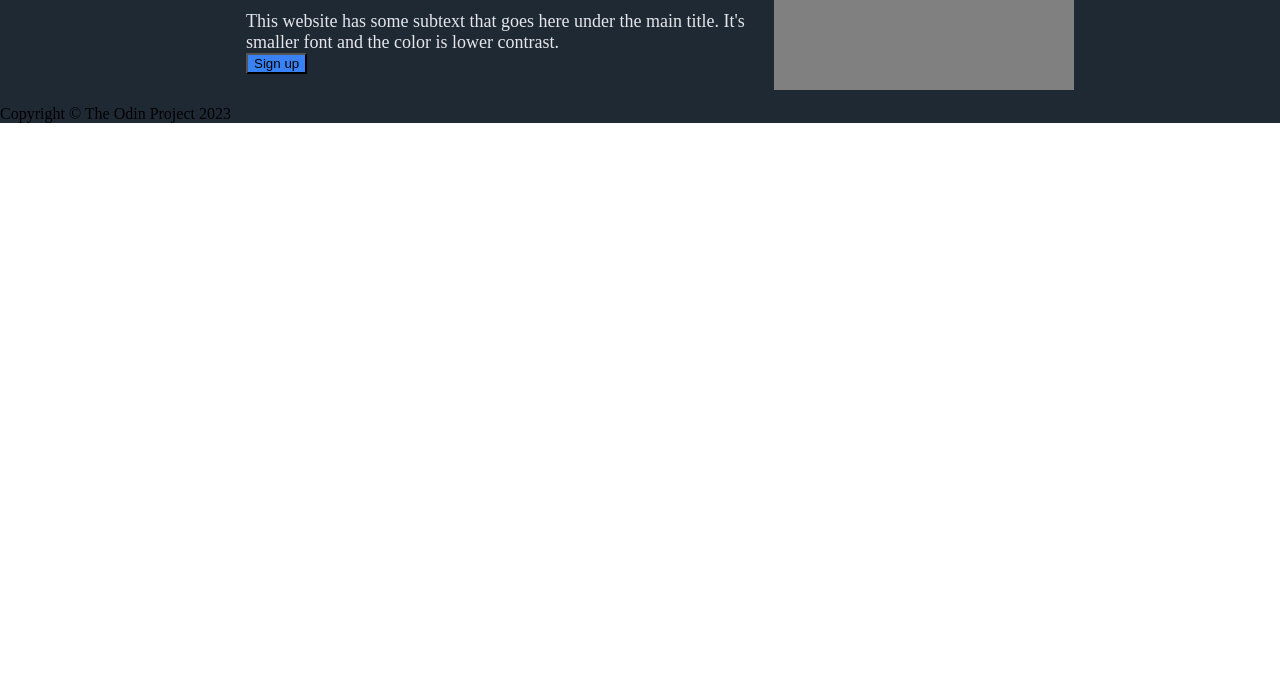
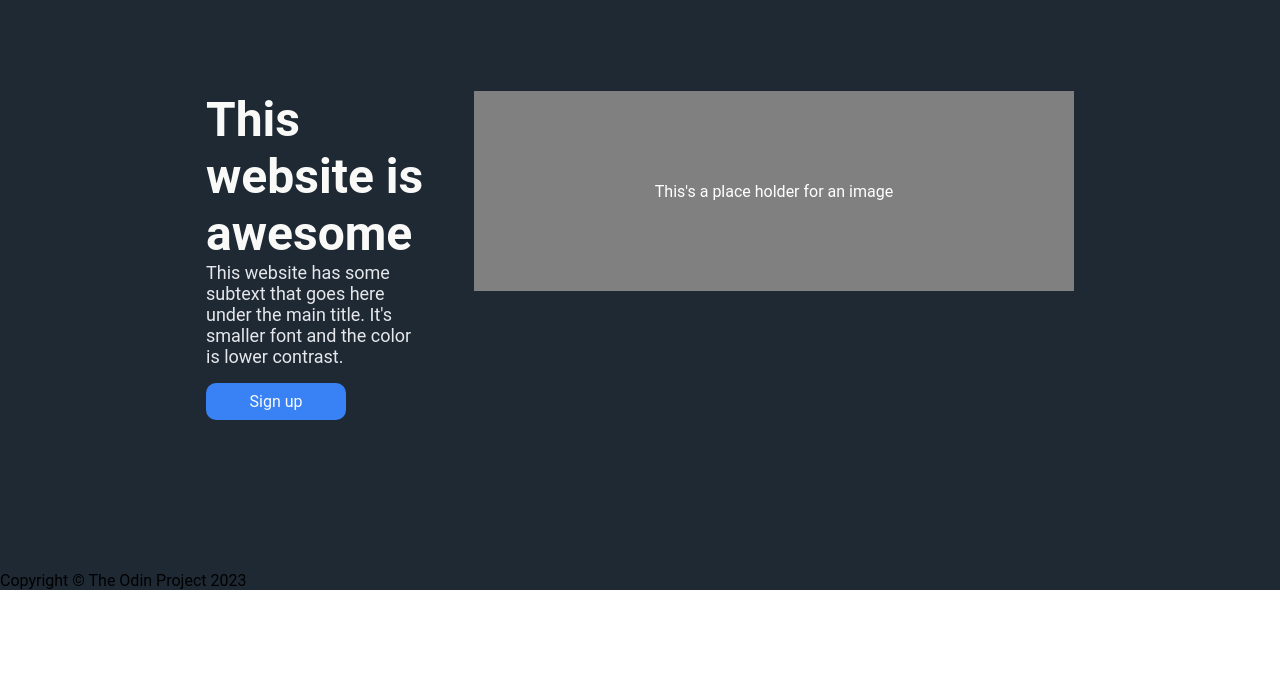
Before and after one commit to Roomarok/odin-site, a plain HTML site: page index.html in a window 1280 px wide. Shown: the part 102-800 px from the top of the page. Drawn offline with Linux system fonts and the light colour scheme.

Commit message:
Fixed(cima) spacing, mainly stylistic and color. Finished (cima, hero and header)

```diff
--- a/index.html
+++ b/index.html
@@ -23,7 +23,7 @@
                 <ul class="hero-text">
                     <li class="main-text">This website is awesome</li>
                     <li class="second-text">This website has some subtext that goes here under the main title. It's smaller font and the color is lower contrast.</li>
-                    <li><button>Sign up</button></li>
+                    <li><p class="blue-button">Sign up</p></li>
                 </ul>
                 <div class="gray-block">
                     <p class="text">This's a place holder for an image</p>
--- a/styles.css
+++ b/styles.css
@@ -1,21 +1,29 @@
 body {
     margin: 0;
+    font-family: "roboto", arial;
 }
  /* Small Itens */
 
 .gray-block {
     background-color: gray;
-    height: 150px;
-    width: 300px;
-    flex: 2 1 1;
-}
-.text {
-    color: white;
-    background-color: gray;
+    height: 200px;
+    width: 600px;
+    margin-left: 50px;
+    flex: 0 0 auto;
+    display: flex;
+    justify-content: center;
+    align-items: center;
 }
 
-button {
+.blue-button {
+    flex: 0 0 auto;
+    height: 37px;
+    width: 140px;
+    color: #f9faf8;
     background-color: #3882f6;
+    border-radius: 10px;
+    text-align: center;
+    line-height: 37px;
 }
 
 .logo {
@@ -24,14 +32,20 @@ button {
     font-weight: bold;
 }
 /* Texts */
-
+.text {
+    color: white;
+    background-color: gray;
+}
 .main-text {
     color: #f9faf8;
     font-size: 48px;
-    font-weight: extra-bold;
+    font-weight: bold;
 }
 
-.cima,.baixo {
+.cima {
+    background-color: #1f2934;
+}
+.baixo {
     background-color: #1f2934;
 }
 .box {
@@ -45,11 +59,6 @@ button {
     color: #e5e7eb;
     font-size: 18px;
 }
-.hero-text {
-    display: flex;
-    flex-direction: column;
-    flex: 1 2 0;
-}
 
 .header {
     color: #f9faf8;
@@ -60,9 +69,12 @@ button {
 }
 .hero {
     display:flex;
-    flex: 1 1 auto;
+    justify-content: space-between;
+    padding-top: 150px;
+    padding-bottom: 120px;
 }
 
+/* List Property */
 ul {
     list-style-type: none;
 }
@@ -73,3 +85,9 @@ ul.links {
     margin: 0;
     gap: 20px;
 }
+ul.hero-text {
+    display: flex;
+    flex-direction: column;
+    padding: 0;
+    margin: 0;
+}
```
